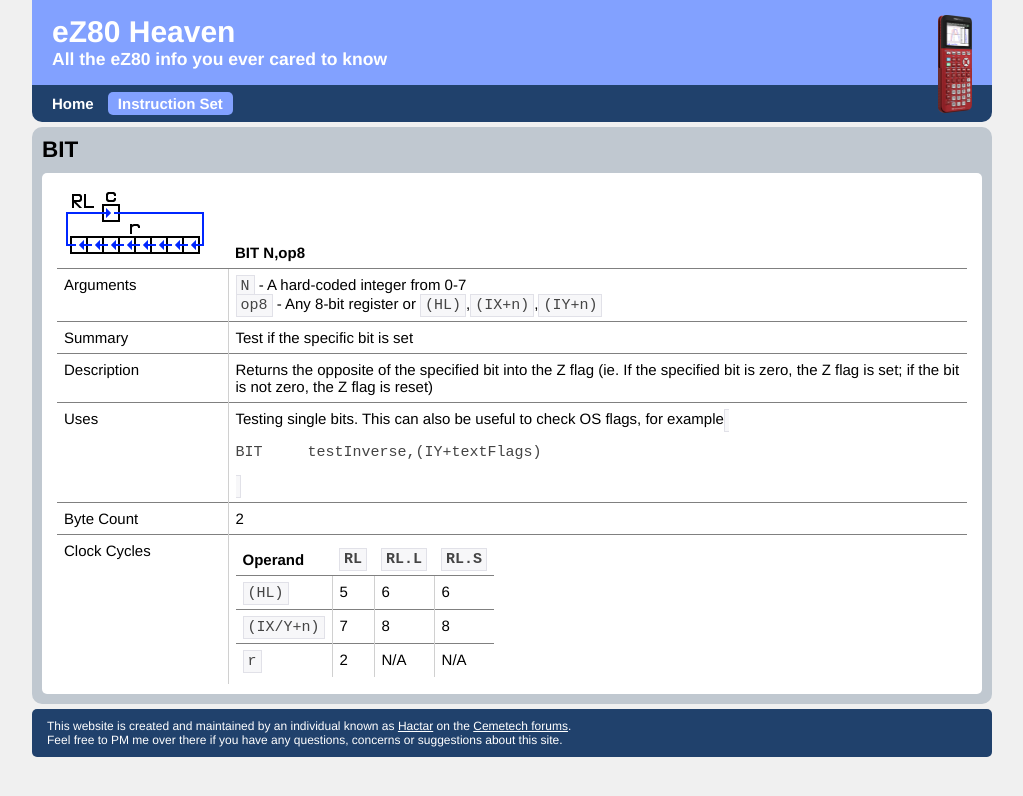
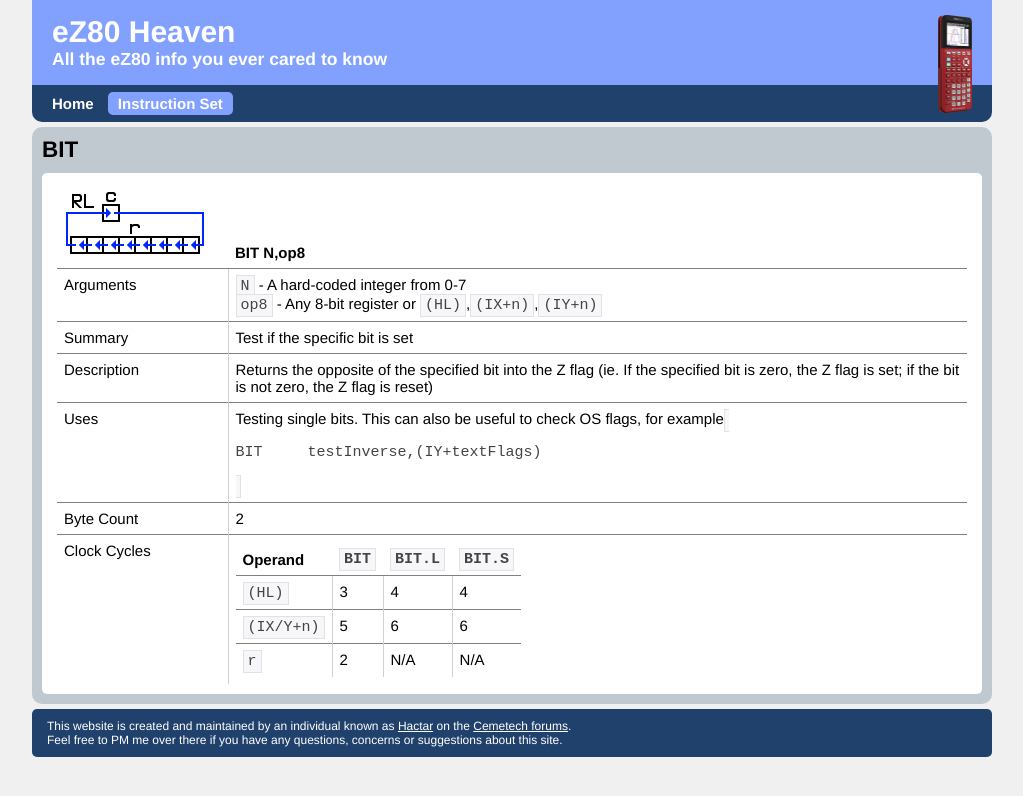
Before and after one commit to HactarCE/ez80-heaven, a Jekyll site: the page built from pages/instruction-set/bitwise-data/bit.html, in a window 1280 px wide. Shown: the top 796 px of the page, without its empty margins (128-1151 px from the left). Built offline with Jekyll 4.4.1, drawn with Linux system fonts in a browser that asks for light colours; Markdown is read by kramdown in place of the engine named in the settings.

Commit message:
Finished "BIT"

```diff
--- a/pages/instruction-set/bitwise-data/bit.html
+++ b/pages/instruction-set/bitwise-data/bit.html
@@ -37,21 +37,21 @@
 		<td><table>
 			<tr>
 				<th>Operand</th>
-				<th><code>RL</code></th>
-				<th><code>RL.L</code></th>
-				<th><code>RL.S</code></th>
+				<th><code>BIT</code></th>
+				<th><code>BIT.L</code></th>
+				<th><code>BIT.S</code></th>
 			</tr>
 			<tr>
 				<td><code>(HL)</code></td>
+				<td>3</td>
+				<td>4</td>
+				<td>4</td>
+			</tr>
+			<tr>
+				<td><code>(IX/Y+n)</code></td>
 				<td>5</td>
 				<td>6</td>
 				<td>6</td>
-			</tr>
-			<tr>
-				<td><code>(IX/Y+n)</code></td>
-				<td>7</td>
-				<td>8</td>
-				<td>8</td>
 			</tr>
 			<tr>
 				<td><code>r</code></td>
```
